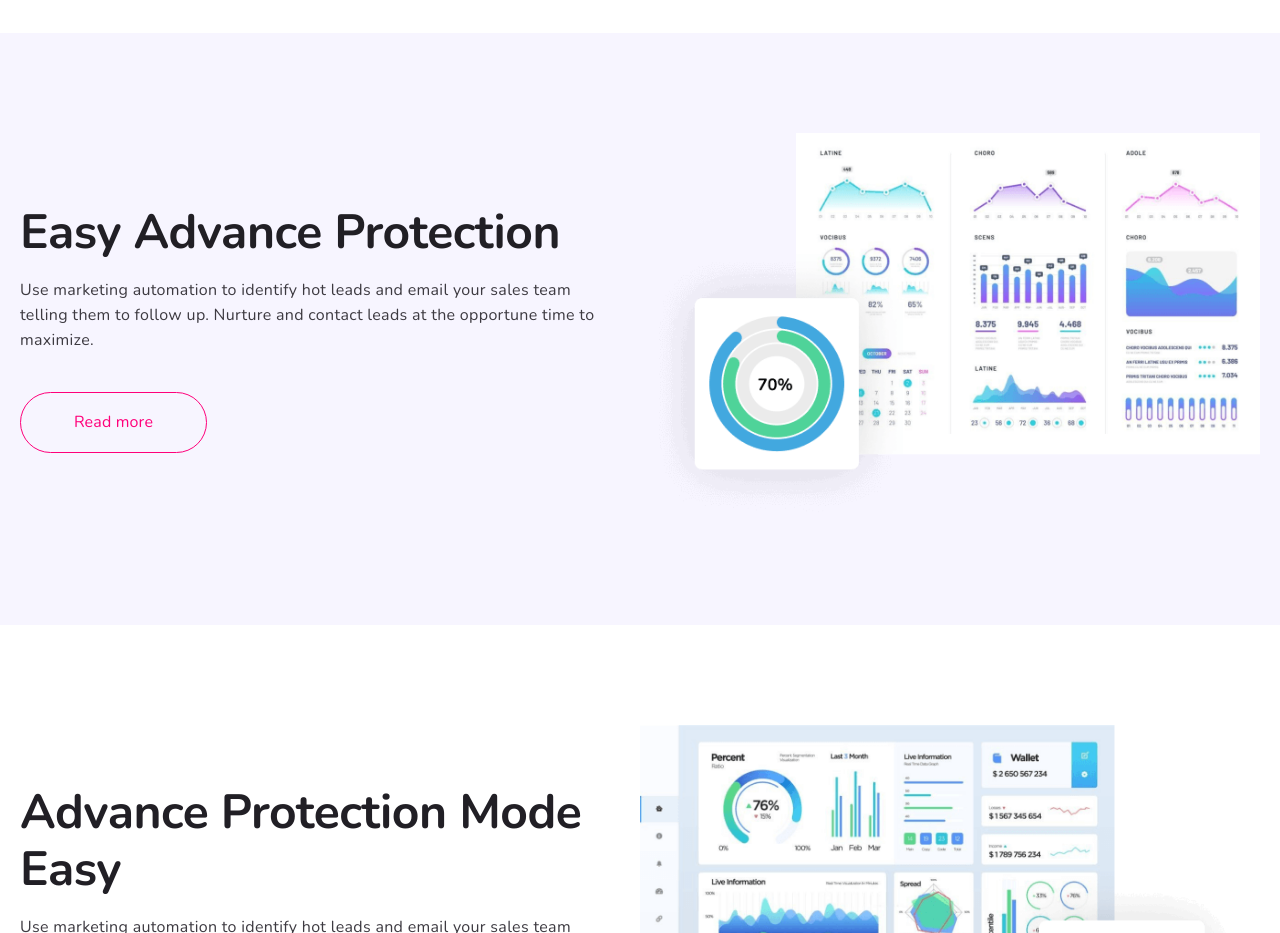
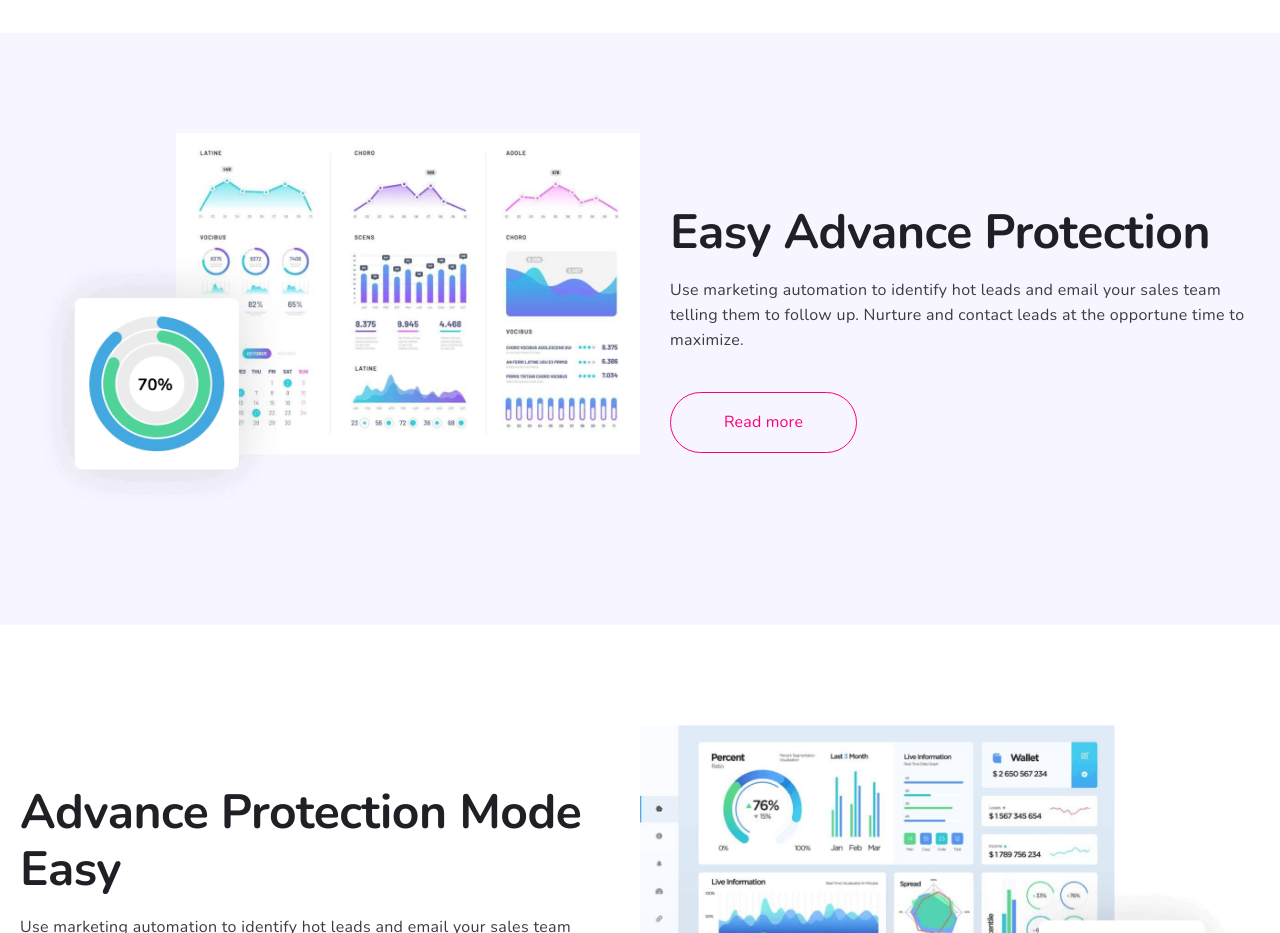
Before and after one commit to rahmatulloh19/logoipsum, a plain HTML site: page index.html in a window 1280 px wide. Shown: the part 2200-3133 px from the top of the page. Drawn offline with nearby package versions, Linux system fonts and the light colour scheme; files whose address does not match are found by name.

Commit message:
replace the protection section

```diff
--- a/scss/blocks/_protection.scss
+++ b/scss/blocks/_protection.scss
@@ -103,8 +103,11 @@
 
   .protection__item-inner {
     flex-direction: row;
+    column-gap: 30px;
+  }
+
+  .protection__item:nth-child(2) .protection__item-inner {
     flex-direction: row-reverse;
-    column-gap: 30px;
   }
 
   .protection__subtitle {
```
Also changed, not shown: css/main.css, 1 other file.
